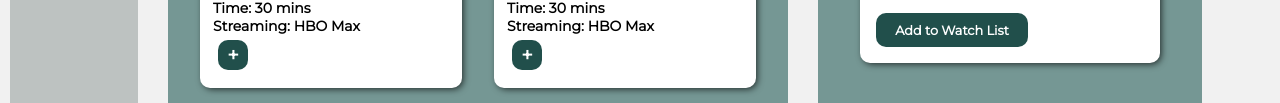
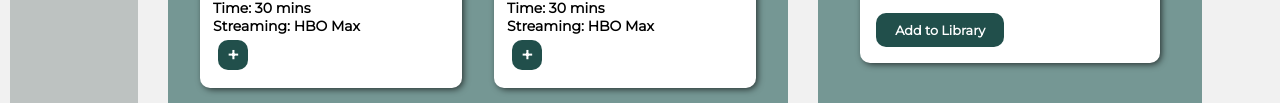
Before and after one commit to clogan1/phase-1-dom-personal-project, a plain HTML site: page index.html in a window 1280 px wide. Shown: the part 683-786 px from the top of the page. Drawn offline with Linux system fonts and the light colour scheme; a web font is replaced by a local one.

Commit message:
updates to button

```diff
--- a/index.html
+++ b/index.html
@@ -83,7 +83,7 @@
               <label for="image_url">Image URL:</label>
               <input type="text" id="image_url" name="image_url"/>
 
-              <button type="submit">Add to Watch List</button>
+              <button type="submit">Add to Library</button>
 
 
 
```
